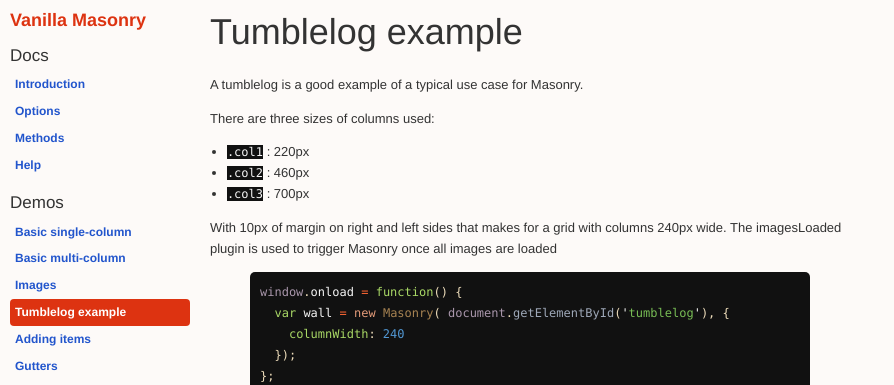
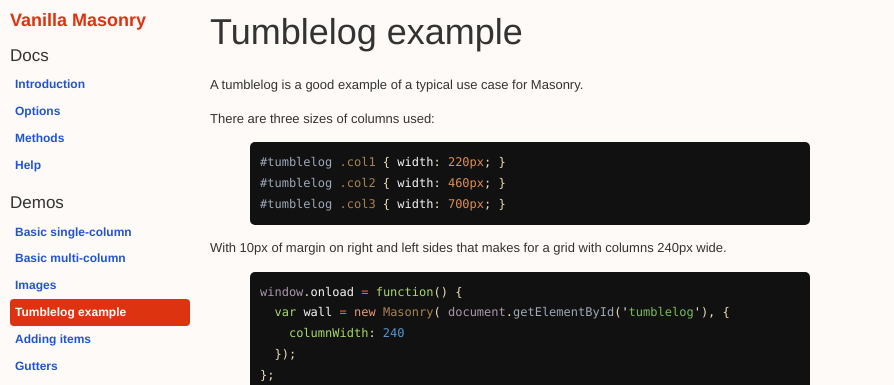
Before and after one commit to desandro/vanilla-masonry, a Jekyll site: the page built from _posts/demos/2011-05-04-tumblelog.html, in a window 1280 px wide and 900 px high, cut to the strip 0-385 px from the top of the window. Shown: the whole strip, without its empty margins (0-894 px from the left). Built offline with Jekyll 4.4.1, drawn with Linux system fonts in a browser that asks for light colours.

Commit message:
docs : minor edits

```diff
--- a/_posts/demos/2011-05-04-tumblelog.html
+++ b/_posts/demos/2011-05-04-tumblelog.html
@@ -7,12 +7,16 @@
 <div id="copy">
   <p>A tumblelog is a good example of a typical use case for Masonry.</p>
   <p>There are three sizes of columns used:</p>
-    <ul>
-      <li><code>.col1</code> : 220px</li>
-      <li><code>.col2</code> : 460px</li>
-      <li><code>.col3</code> : 700px</li>
-    </ul>
-  <p>With 10px of margin on right and left sides that makes for a grid with columns 240px wide. The imagesLoaded plugin is used to trigger Masonry once all images are loaded</p>
+
+{% highlight css %}
+
+#tumblelog .col1 { width: 220px; }
+#tumblelog .col2 { width: 460px; }
+#tumblelog .col3 { width: 700px; }
+
+{% endhighlight %}
+
+  <p>With 10px of margin on right and left sides that makes for a grid with columns 240px wide. </p>
 
 {% highlight javascript %}
 
--- a/_posts/docs/2011-05-01-intro.mdown
+++ b/_posts/docs/2011-05-01-intro.mdown
@@ -14,6 +14,8 @@
 ---
 
 Masonry is a dynamic grid layout script. Think of it as the flip-side of CSS floats. Whereas floating arranges elements horizontally then vertically, Masonry arranges elements vertically, positioning each element in the next open spot in the grid. The result minimizes vertical gaps between elements of varying height, just like a mason fitting stones in a wall.
+
+You might have heard of [jQuery Masonry](http://masonry.desandro.com), this is the framework-free version.
 
 ## Getting started
 
--- a/_posts/docs/2011-05-02-options.mdown
+++ b/_posts/docs/2011-05-02-options.mdown
@@ -13,17 +13,20 @@
 
 ---
 
-Options are set with an object as the second argument to the `Masonry` constructor. All options are optional.
+Options are set with an object as the second argument to the `Masonry` constructor. All options are optional, and do not need to be set.
 
 {% highlight javascript %}
 
 window.onload = function() {
+  // initialize Masonry instance
   var wall = new Masonry( document.getElementById('container'), {
     // options...
     columnWidth: 240,
     gutterWidth: 20,
     isFitWidth: true
   });
+  // change an option after initialization
+  wall.options.columnWidth = 200;
 };
 
 {% endhighlight %}
--- a/_posts/docs/2011-05-30-help.mdown
+++ b/_posts/docs/2011-05-30-help.mdown
@@ -92,7 +92,7 @@
 {% highlight javascript %}
 
 DOMready( function() {
-  var wall = new Masonry( document.getElementById('container'), { /* options * / });
+  var wall = new Masonry( element, options );
 });
 
 {% endhighlight %}
@@ -102,7 +102,7 @@
 {% highlight javascript %}
 
 window.addEventListener( 'DOMContentLoaded', function() {
-  var wall = new Masonry( document.getElementById('container'), { /* options */ });
+  var wall = new Masonry( element, options );
 }, false );
 
 {% endhighlight %}
--- a/css/style.css
+++ b/css/style.css
@@ -566,9 +566,9 @@
 
 #tumblelog h1, #tumblelog h2, #tumblelog h3 { font-weight: bold;}
 
-#tumblelog .col1 { width: 220px;}
-#tumblelog .col2 { width: 460px;}
-#tumblelog .col3 { width: 700px;}
+#tumblelog .col1 { width: 220px; }
+#tumblelog .col2 { width: 460px; }
+#tumblelog .col3 { width: 700px; }
 
 #tumblelog .col1 img,
 #tumblelog .col2 img,
--- a/index.html
+++ b/index.html
@@ -50,7 +50,7 @@
   </div>
 
   <div class="item link">
-    <a href="http://meta.metafizzy.co/files/masonry-site.zip">Download this project</a>
+    <a href="http://meta.metafizzy.co/files/vanilla-masonry-site.zip">Download this project</a>
   </div>
 
   <div class="item link">
```
Also changed, not shown: notes.mdown (+0 -9 lines).
